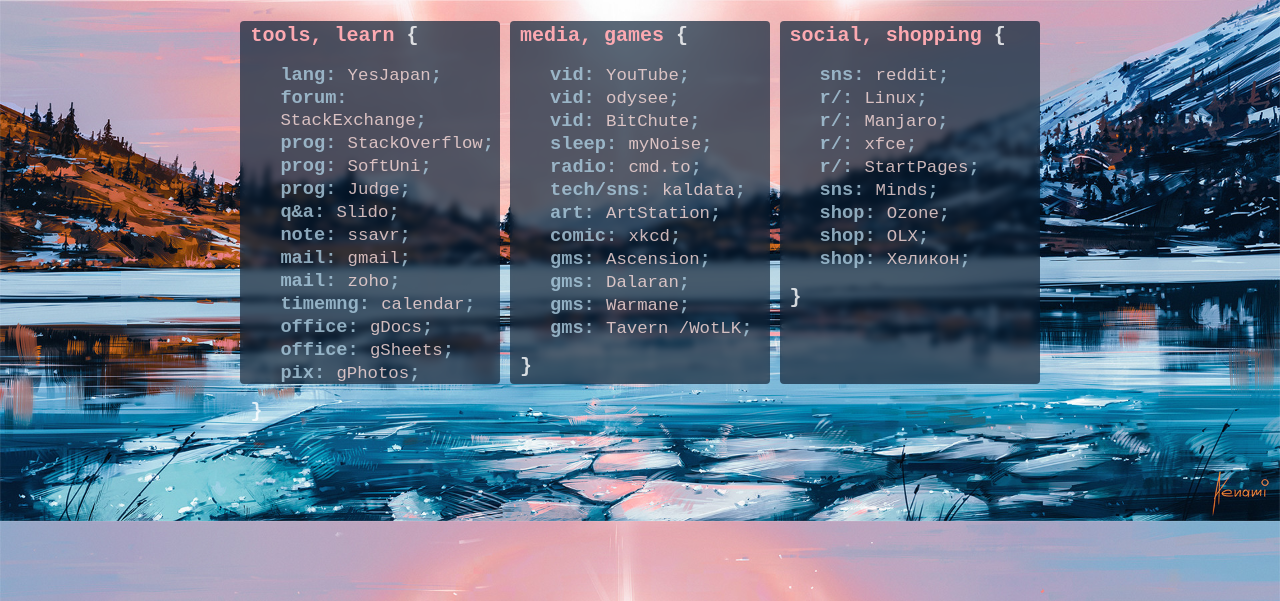
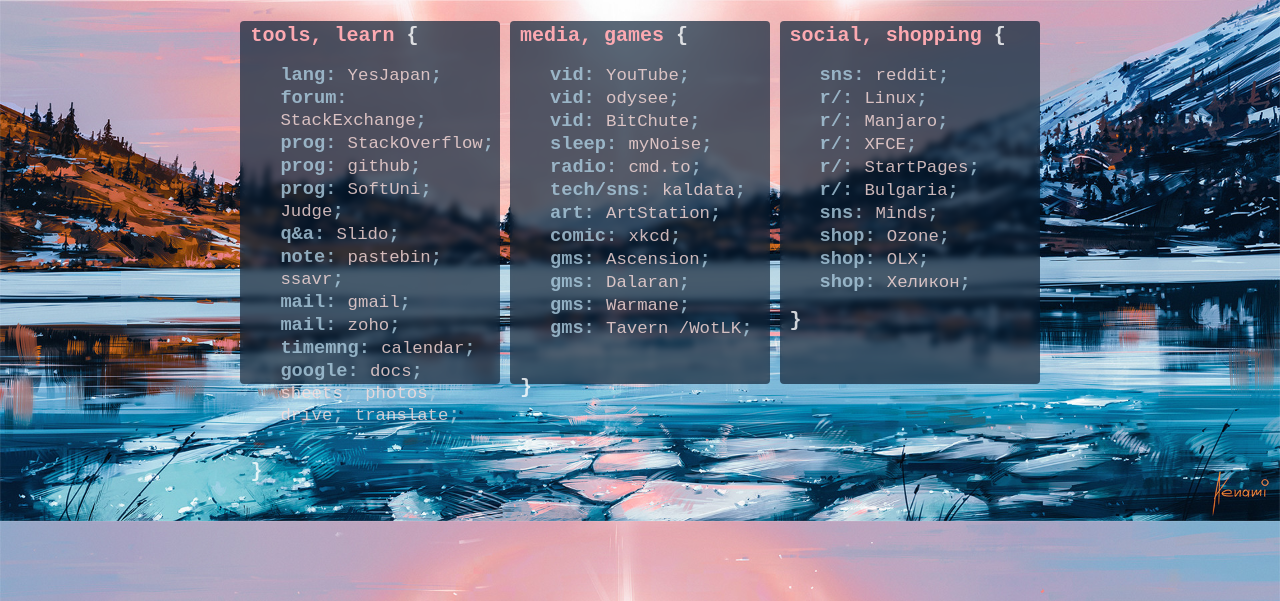
Before and after one commit to m-hrstv/m-hrstv, a plain HTML site: page index.html in a window 1280 px wide. Shown: the part 199-800 px from the top of the page. Drawn offline with Linux system fonts and the light colour scheme.

Commit message:
updated some links and fixed encoding

```diff
--- a/index.html
+++ b/index.html
@@ -2,7 +2,7 @@
 <html lang="en">
 
 <head>
-    <meta charset="unicode">
+    <meta charset="utf-8">
     <meta name='description' content='A simple startpage, suited to my needs.' />
     <meta name='author' content='Milen Hristov' />
     <meta name="viewport" content="width=device-width, initial-scale=1.0">
@@ -12,7 +12,7 @@
 
 <body onload="startTime()">
 
-    <script type='text/javascript'>
+    <script>
     function startTime() {
         var today = new Date();
         var hr = today.getHours();
@@ -66,16 +66,15 @@
                 <li>lang: <a href='http://yesjapan.com' class='button'>YesJapan</a>;</li>
                 <li>forum: <a href='https://stackexchange.com/' class='button'>StackExchange</a>;</li>
                 <li>prog: <a href='http://stackoverflow.com/' class='button'>StackOverflow</a>;</li>
-                <li>prog: <a href='https://softuni.bg/' class='button'>SoftUni</a>;</li>
-                <li>prog: <a href='https://judge.softuni.bg/' class='button'>Judge</a>;</li>
+                <li>prog: <a href='http://github.com/' class='button'>github</a>;</li>
+                <li>prog: <a href='https://softuni.bg/' class='button'>SoftUni</a>; <a href='https://judge.softuni.bg/' class='button'>Judge</a>;</li>
                 <li>q&a: <a href='http://sli.do' class='button'>Slido</a>;</li>
-                <li>note: <a href='http://ssavr.com/' class='button'>ssavr</a>;</li>
+                <li>note: <a href='https://pastebin.com/' class='button'>pastebin</a>; <a href='http://ssavr.com/' class='button'>ssavr</a>;</li>
                 <li>mail: <a href='https://gmail.com' class='button'>gmail</a>;</li>
                 <li>mail: <a href='http://mail.zoho.eu' class='button'>zoho</a>;</li>
                 <li>timemng: <a href='https://calendar.google.com/' class='button'>calendar</a>;</li>
-                <li>office: <a href='http://docs.google.com/' class='button'>gDocs</a>;</li>
-                <li>office: <a href='https://docs.google.com/spreadsheets/u/0/' class='button'>gSheets</a>;</li>
-                <li>pix: <a href='https://photos.google.com/' class='button'>gPhotos</a>;</li>
+                <li>google: <a href='http://docs.google.com/' class='button'>docs</a>; <a href='https://docs.google.com/spreadsheets/u/0/' class='button'>sheets</a>; <a href='https://photos.google.com/' class='button'>photos</a>; <a href='https://drive.google.com/' class='button'>drive</a>; <a href='https://translate.google.com/' class='button'>translate</a>;</li>
+                <br />
             </ul>
             <h1>}</h1>
         </div>
@@ -96,6 +95,7 @@
                 <li>gms: <a href='https://www.warmane.com' class='button'>Warmane</a>;</li>
                 <li>gms: <a href='https://www.warcrafttavern.com/wotlk/' class='button'>Tavern /WotLK</a>;</li>
             </ul>
+            <br />
             <h1>}</h1>
         </div>
 
@@ -105,8 +105,9 @@
                 <li>sns: <a href='http://reddit.com' class='button'>reddit</a>;</li>
                 <li>r/: <a href='http://reddit.com/r/linux' class='button'>Linux</a>;</li>
                 <li>r/: <a href='http://reddit.com/r/manjarolinux' class='button'>Manjaro</a>;</li>
-                <li>r/: <a href='http://reddit.com/r/xfce' class='button'>xfce</a>;</li>
+                <li>r/: <a href='http://reddit.com/r/xfce' class='button'>XFCE</a>;</li>
                 <li>r/: <a href='http://reddit.com/r/startpages' class='button'>StartPages</a>;</li>
+                <li>r/: <a href='http://reddit.com/r/bulgaria' class='button'>Bulgaria</a>;</li>
                 <li>sns: <a href='http://minds.com' class='button'>Minds</a>;</li>
                 <li>shop: <a href='https://www.ozone.bg' class='button'>Ozone</a>;</li>
                 <li>shop: <a href='https://www.olx.bg' class='button'>OLX</a>;</li>
@@ -115,6 +116,5 @@
             <h1>}</h1>
         </div>
     </div>
-
 </body>
 </html>
```
